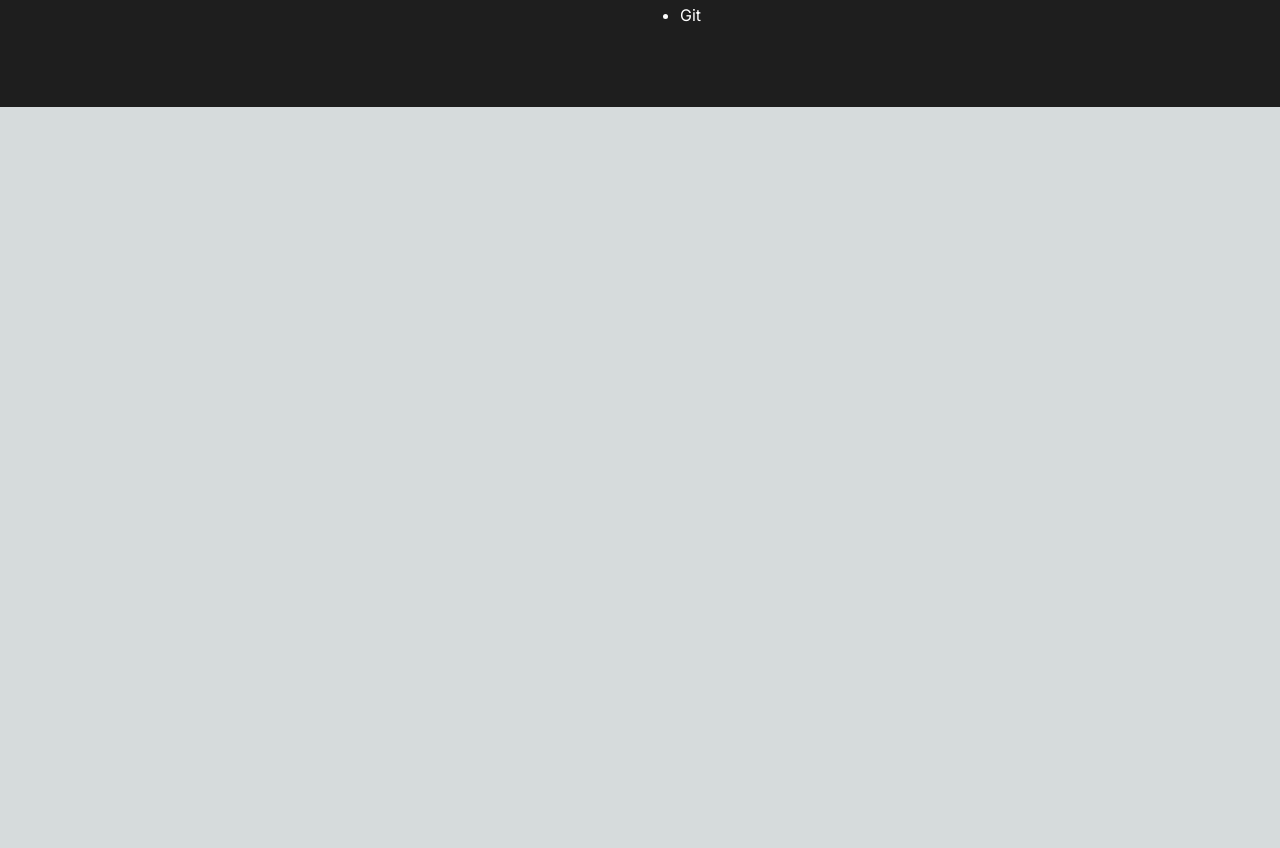
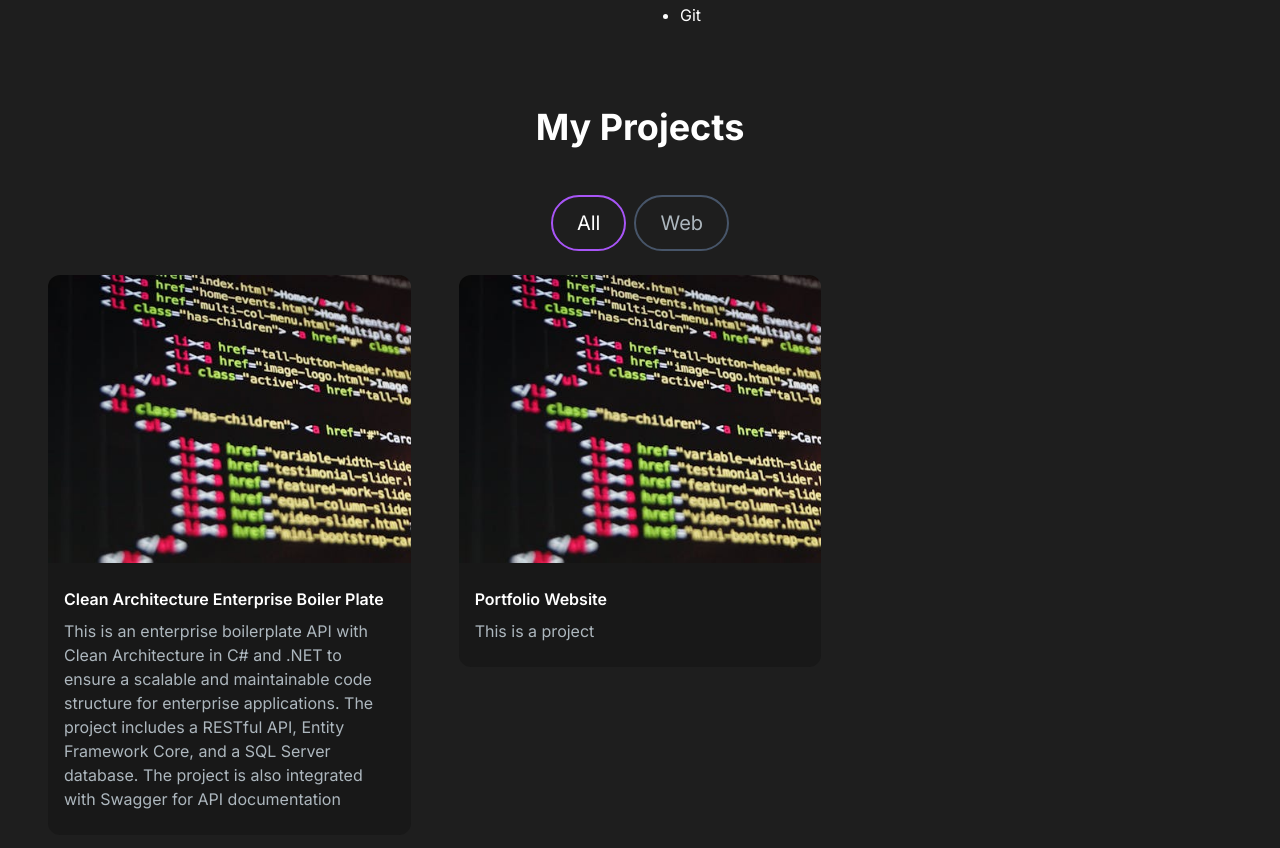
Before and after one commit to felixhard/portfolio-webiste, a Next.js app: page / in a window 1280 px wide. Shown: the part 1234-2082 px from the top of the page. Before the commit the page ends 1341 px from the top, so only its background shows below. Built offline with nearby package versions, Linux system fonts and the light colour scheme.

Commit message:
Added a projects section where i can display projects i have made, with tags regarding what type of project it is, with both previews and giturls

```diff
--- /dev/null
+++ b/app/components/ProjectCard.jsx
@@ -0,0 +1,48 @@
+import React from "react";
+import { CodeBracketIcon, EyeIcon } from "@heroicons/react/24/solid";
+import Link from "next/link";
+
+const ProjectCard = ({
+  imgUrl,
+  title,
+  description,
+  gitUrl,
+  previewUrl,
+  previewAvailable,
+}) => {
+  return (
+    <div>
+      <div
+        className="h-52 md:h-72 rounded-t-xl relative group"
+        style={{ background: `url(${imgUrl})`, backgroundSize: "cover" }}
+      >
+        <div className="overlay items-center justify-center absolute top-0 w-full h-full bg-[#181818] bg-opacity-0 hidden group-hover:flex group-hover:bg-opacity-80 transition-all duration-500">
+          {previewAvailable && previewUrl && (
+            <Link
+              href={previewUrl}
+              target="_blank"
+              rel="noopener noreferrer"
+              className="h-14 w-14 mr-2 border-2 relative rounded-full border-[#ADB7BE] hover:border-white group/link"
+            >
+              <EyeIcon className="h-10 w-10 absolute top-1/2 left-1/2 transform -translate-x-1/2 -translate-y-1/2  text-[#ADB7BE] cursor-pointer group-hover/link:text-white" />
+            </Link>
+          )}
+          <Link
+            href={gitUrl}
+            target="_blank"
+            rel="noopener noreferrer"
+            className="h-14 w-14 border-2 relative rounded-full border-[#ADB7BE] hover:border-white group/link"
+          >
+            <CodeBracketIcon className="h-10 w-10 absolute top-1/2 left-1/2 transform -translate-x-1/2 -translate-y-1/2  text-[#ADB7BE] cursor-pointer group-hover/link:text-white" />
+          </Link>
+        </div>
+      </div>
+      <div className="text-white rounded-b-xl mb-3 bg-[#181818] py-6 px-4">
+        <h5 className="font-xl font-semibold mb-2">{title}</h5>
+        <p className="text-[#ADB7BE]">{description}</p>
+      </div>
+    </div>
+  );
+};
+
+export default ProjectCard;
--- /dev/null
+++ b/app/components/ProjectTag.jsx
@@ -0,0 +1,19 @@
+import React from "react";
+
+const ProjectTag = ({ name, onClick, isSelected }) => {
+  const buttonStyles = isSelected
+    ? "text-white border-purple-500"
+    : "text-[#ADB7BE] border-slate-600 hover:border-white";
+  return (
+    <button
+      className={`${buttonStyles} rounded-full border-2 px-6 py-3 text-xl cursor-pointer`}
+      onClick={() => {
+        onClick(name);
+      }}
+    >
+      {name}
+    </button>
+  );
+};
+
+export default ProjectTag;
--- /dev/null
+++ b/app/components/ProjectsSection.jsx
@@ -0,0 +1,118 @@
+"use client";
+
+import React, { useState } from "react";
+import ProjectCard from "./ProjectCard";
+import ProjectTag from "./ProjectTag";
+
+const projectsData = [
+  {
+    id: 1,
+    title: "Clean Architecture Enterprise Boiler Plate",
+    description:
+      "This is an enterprise boilerplate API with Clean Architecture in C# and .NET to ensure a scalable and maintainable code structure for enterprise applications. The project includes a RESTful API, Entity Framework Core, and a SQL Server database. The project is also integrated with Swagger for API documentation",
+    image: "images/projects/project-image.jpg",
+    tag: ["All"],
+    gitUrl: "https://github.com/felixhard/Clean-Arkitektur-API",
+    previewUrl: "/",
+    previewAvailable: false,
+  },
+  {
+    id: 2,
+    title: "Portfolio Website",
+    description: "This is a project",
+    image: "images/projects/project-image.jpg",
+    tag: ["All", "Web"],
+    gitUrl: "/",
+    previewUrl: "/",
+    previewAvailable: true,
+  },
+  // {
+  //   id: 3,
+  //   title: "Project 3",
+  //   description: "This is a project",
+  //   image: "images/projects/project-image.jpg",
+  //   tag: ["All", "Web"],
+  //   gitUrl: "/",
+  //   previewUrl: "/",
+  //   previewAvailable: true,
+  // },
+  //   {
+  //     id: 4,
+  //     title: "Project 4",
+  //     description: "This is a project",
+  //     image: "images/projects/project-image.jpg",
+  //     tag: ["All", "Web"],
+  //     gitUrl: "/",
+  //     previewUrl: "/",
+  //   },
+  //   {
+  //     id: 5,
+  //     title: "Project 5",
+  //     description: "This is a project",
+  //     image: "images/projects/project-image.jpg",
+  //     tag: ["All", "Web"],
+  //     gitUrl: "/",
+  //     previewUrl: "/",
+  //   },
+  //   {
+  //     id: 6,
+  //     title: "Project 6",
+  //     description: "This is a project",
+  //     image: "images/projects/project-image.jpg",
+  //     tag: ["All", "Web"],
+  //     gitUrl: "/",
+  //     previewUrl: "/",
+  //   },
+];
+
+const ProjectsSection = () => {
+  const [tag, setTag] = useState("All");
+
+  const handleTagChange = (newtag) => {
+    setTag(newtag);
+  };
+
+  const filteredProjects = projectsData.filter((project) =>
+    project.tag.includes(tag)
+  );
+
+  return (
+    <>
+      <h2 className="text-center text-4xl font-bold text-white mt-4 mb-6">
+        My Projects
+      </h2>
+      <div className="text-white flex flex-row justify-center items-center gap-2 py-6">
+        <ProjectTag
+          onClick={handleTagChange}
+          name="All"
+          isSelected={tag === "All"}
+        />
+        <ProjectTag
+          onClick={handleTagChange}
+          name="Web"
+          isSelected={tag === "Web"}
+        />
+        {/* <ProjectTag
+          onClick={handleTagChange}
+          name="Mobile"
+          isSelected={tag === "Mobile"}
+        /> */}
+      </div>
+      <div className="grid md:grid-cols-3 gap-8 md:gap-12">
+        {filteredProjects.map((project) => (
+          <ProjectCard
+            key={project.id}
+            title={project.title}
+            description={project.description}
+            imgUrl={project.image}
+            gitUrl={project.gitUrl}
+            previewUrl={project.previewUrl}
+            previewAvailable={project.previewAvailable}
+          />
+        ))}
+      </div>
+    </>
+  );
+};
+
+export default ProjectsSection;
--- a/app/page.js
+++ b/app/page.js
@@ -2,6 +2,7 @@
 import HeroSection from "./components/HeroSection";
 import Navbar from "./components/Navbar";
 import AboutSection from "./components/AboutSection";
+import ProjectsSection from "./components/ProjectsSection";
 
 export default function Home() {
   return (
@@ -10,6 +11,7 @@
       <div className="container mt-24 mx-auto px-12 py-4">
         <HeroSection />
         <AboutSection />
+        <ProjectsSection />
         <div></div>
       </div>
     </main>
```
Also changed, not shown: public/images/projects/project-image.jpg (added).
